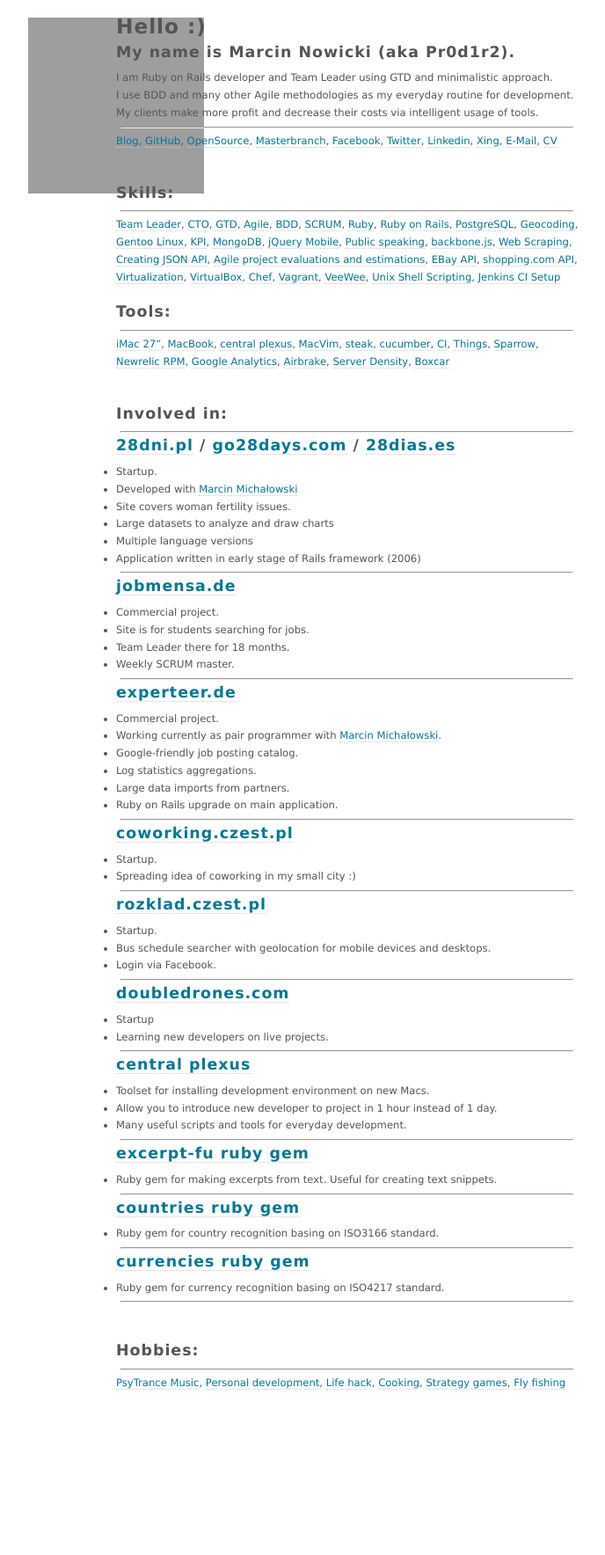
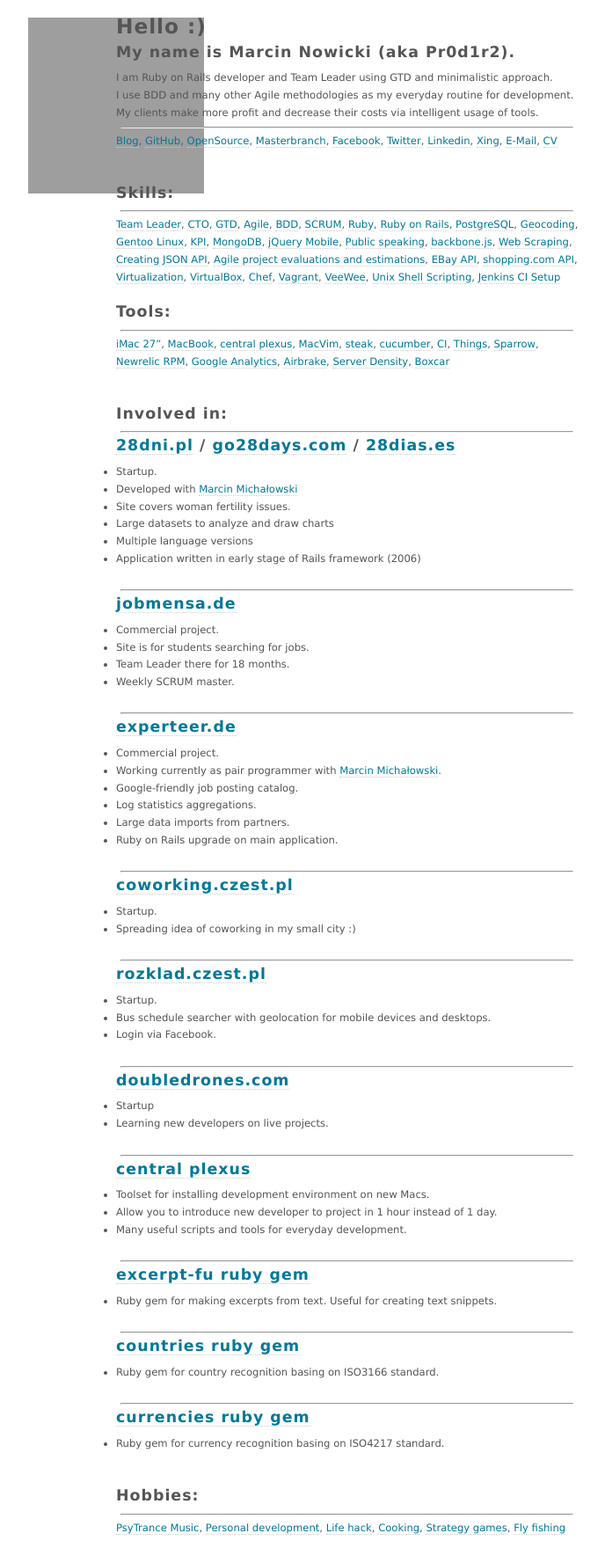
Before and after one commit to pr0d1r2/pr0d1r2.github.com, a Jekyll site: the page built from index.md, in a window 1280 px wide. Shown: the whole page at 88% size, without its empty margins (248-936 px from the left). Built offline with Jekyll 4.4.1, drawn with Linux system fonts in a browser that asks for light colours; before the commit the page ends 1602 px from its top, so only the background shows below that; grey boxes are pictures that could not be loaded.

Commit message:
Add little formatting.

```diff
--- a/index.md
+++ b/index.md
@@ -107,6 +107,7 @@ My clients make more profit and decrease their costs via intelligent usage of to
   <li>Application written in early stage of Rails framework (2006)</li>
 </ul>
 
+<br/>
 <hr>
 
 ## [jobmensa.de](http://jobmensa.de)
@@ -118,6 +119,7 @@ My clients make more profit and decrease their costs via intelligent usage of to
   <li>Weekly SCRUM master.</li>
 </ul>
 
+<br/>
 <hr>
 
 ## [experteer.de](http://experteer.de)
@@ -131,6 +133,7 @@ My clients make more profit and decrease their costs via intelligent usage of to
   <li>Ruby on Rails upgrade on main application.</li>
 </ul>
 
+<br/>
 <hr>
 
 ## [coworking.czest.pl](http://coworking.czest.pl)
@@ -140,6 +143,7 @@ My clients make more profit and decrease their costs via intelligent usage of to
   <li>Spreading idea of coworking in my small city :)</li>
 </ul>
 
+<br/>
 <hr>
 
 ## [rozklad.czest.pl](http://rozklad.czest.pl)
@@ -150,6 +154,7 @@ My clients make more profit and decrease their costs via intelligent usage of to
   <li>Login via Facebook.</li>
 </ul>
 
+<br/>
 <hr>
 
 ## [doubledrones.com](http://doubledrones.com)
@@ -159,6 +164,7 @@ My clients make more profit and decrease their costs via intelligent usage of to
   <li>Learning new developers on live projects.</li>
 </ul>
 
+<br/>
 <hr>
 
 ## [central plexus](https://github.com/doubledrones/central_plexus)
@@ -169,6 +175,7 @@ My clients make more profit and decrease their costs via intelligent usage of to
   <li>Many useful scripts and tools for everyday development.</li>
 </ul>
 
+<br/>
 <hr>
 
 ## [excerpt-fu ruby gem](http://github.com/experteer/excerpt-fu)
@@ -177,6 +184,7 @@ My clients make more profit and decrease their costs via intelligent usage of to
   <li>Ruby gem for making excerpts from text. Useful for creating text snippets.</li>
 </ul>
 
+<br/>
 <hr>
 
 ## [countries ruby gem](https://github.com/hexorx/countries)
@@ -185,6 +193,7 @@ My clients make more profit and decrease their costs via intelligent usage of to
   <li>Ruby gem for country recognition basing on ISO3166 standard.</li>
 </ul>
 
+<br/>
 <hr>
 
 ## [currencies ruby gem](https://github.com/hexorx/currencies)
@@ -192,8 +201,6 @@ My clients make more profit and decrease their costs via intelligent usage of to
 <ul>
   <li>Ruby gem for currency recognition basing on ISO4217 standard.</li>
 </ul>
-
-<hr>
 
 <br/>
 <br/>
```
Also changed, not shown: 1 other file.
